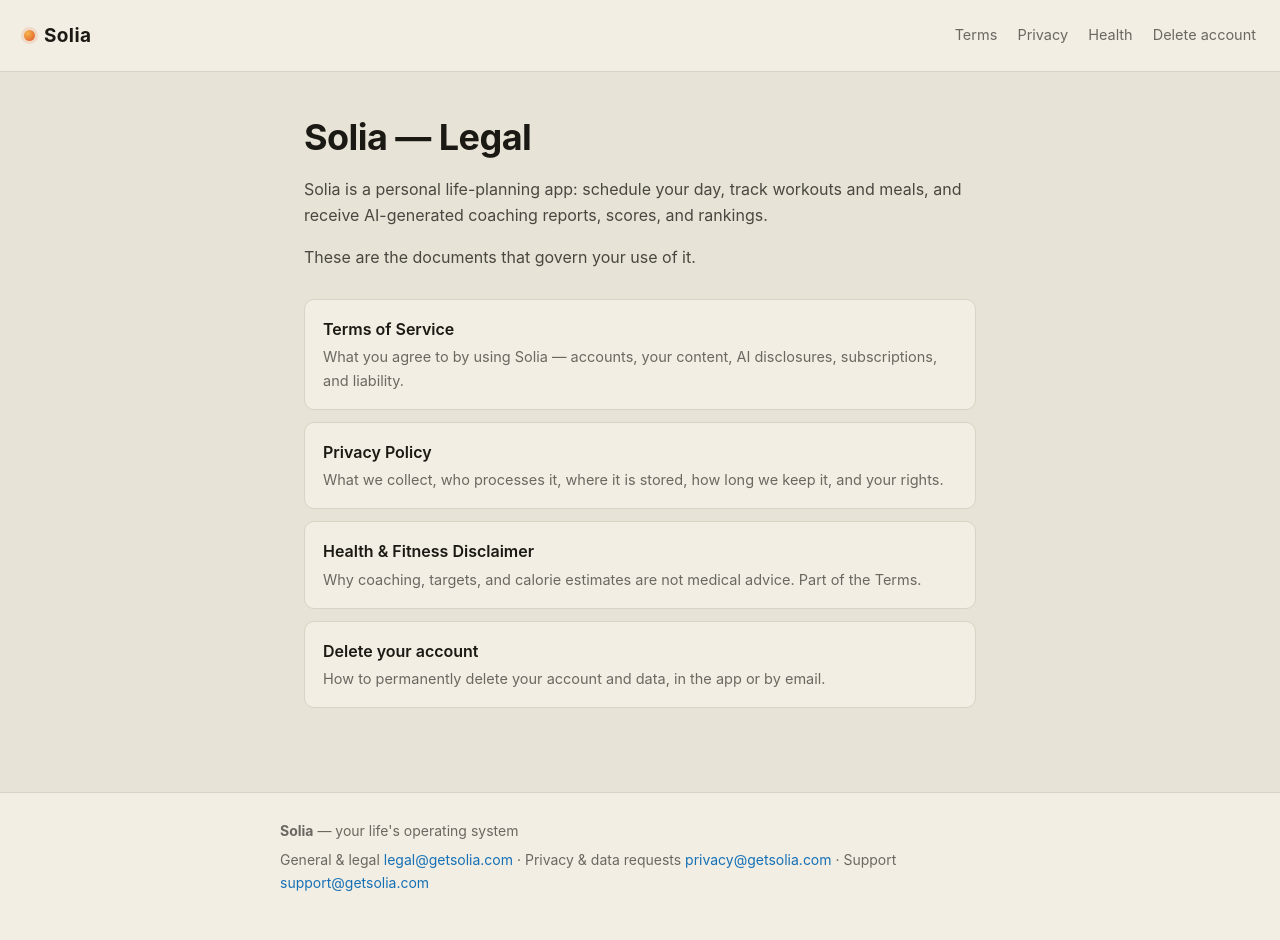
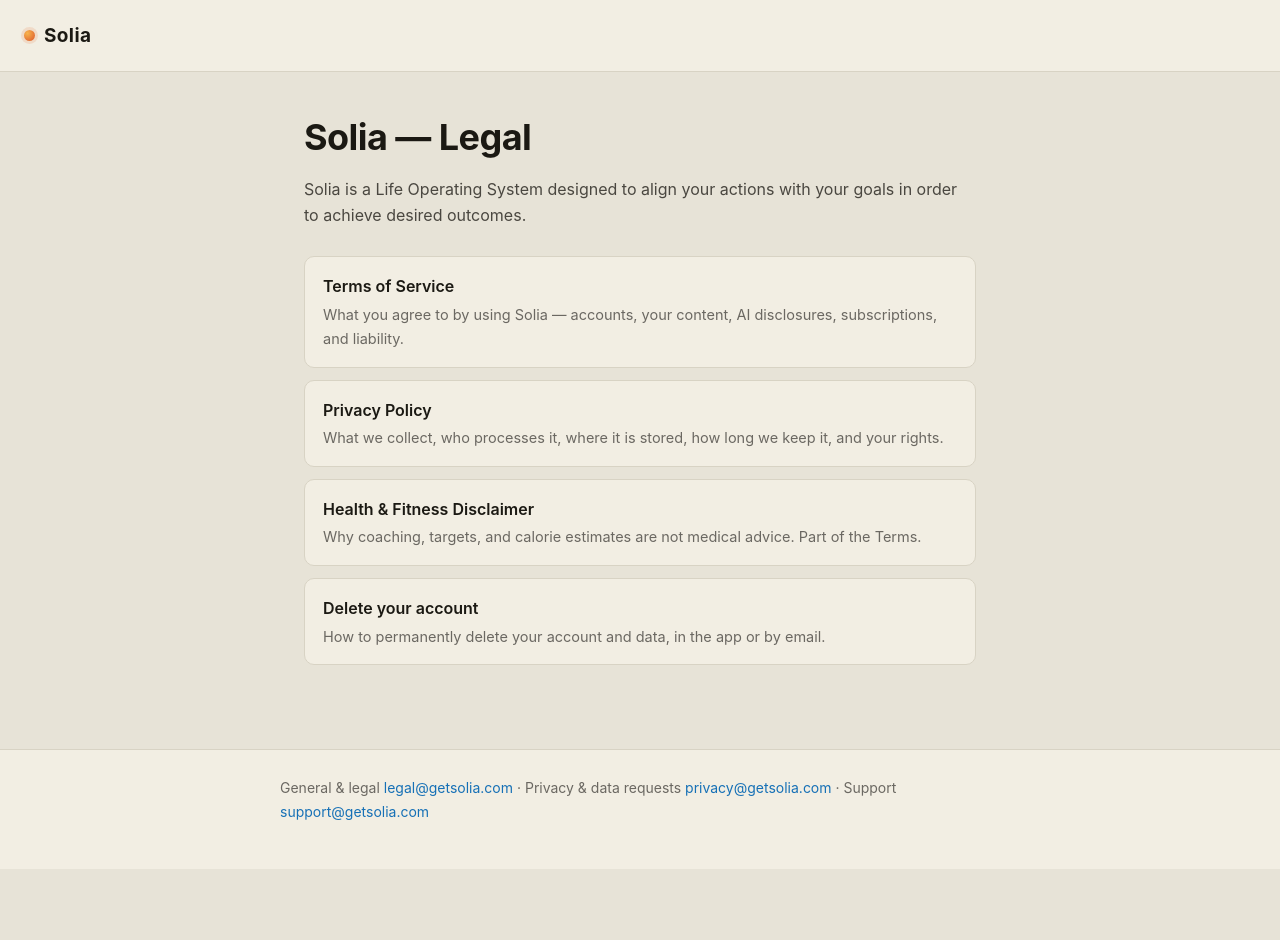
Before and after one commit to Solia-SaaS/Solia-Legal, a Jekyll site: the page built from index.md, in a window 1280 px wide. Built offline with Jekyll 4.4.1, drawn with Linux system fonts in a browser that asks for light colours; our own code applies the rules of GitHub Pages for plain Markdown files; after the commit the page ends 900 px from its top, so only the background shows below that.

Commit message:
Trim the legal site chrome per owner review
Header nav removed - it duplicated the links already on the page. Footer tagline
removed, leaving only the contact routing. Index intro replaced with the owner's
positioning line: a Life Operating System designed to align your actions with
your goals in order to achieve desired outcomes.

```diff
--- a/_layouts/default.html
+++ b/_layouts/default.html
@@ -12,12 +12,6 @@
   <a class="wordmark" href="{{ '/' | relative_url }}">
     <span class="dot" aria-hidden="true"></span>Solia
   </a>
-  <nav>
-    <a href="{{ '/terms-of-service' | relative_url }}">Terms</a>
-    <a href="{{ '/privacy-policy' | relative_url }}">Privacy</a>
-    <a href="{{ '/health-disclaimer' | relative_url }}">Health</a>
-    <a href="{{ '/delete-account' | relative_url }}">Delete account</a>
-  </nav>
 </header>
 
 <main>
@@ -25,7 +19,6 @@
 </main>
 
 <footer class="site">
-  <p><strong>Solia</strong> — your life's operating system</p>
   <p>
     General &amp; legal <a href="mailto:legal@getsolia.com">legal@getsolia.com</a> ·
     Privacy &amp; data requests <a href="mailto:privacy@getsolia.com">privacy@getsolia.com</a> ·
--- a/index.md
+++ b/index.md
@@ -4,9 +4,7 @@ layout: default
 
 # Solia — Legal
 
-Solia is a personal life-planning app: schedule your day, track workouts and meals, and receive AI-generated coaching reports, scores, and rankings.
-
-These are the documents that govern your use of it.
+Solia is a Life Operating System designed to align your actions with your goals in order to achieve desired outcomes.
 
 <ul class="doc-list">
   <li><a href="terms-of-service">Terms of Service<span>What you agree to by using Solia — accounts, your content, AI disclosures, subscriptions, and liability.</span></a></li>
```
